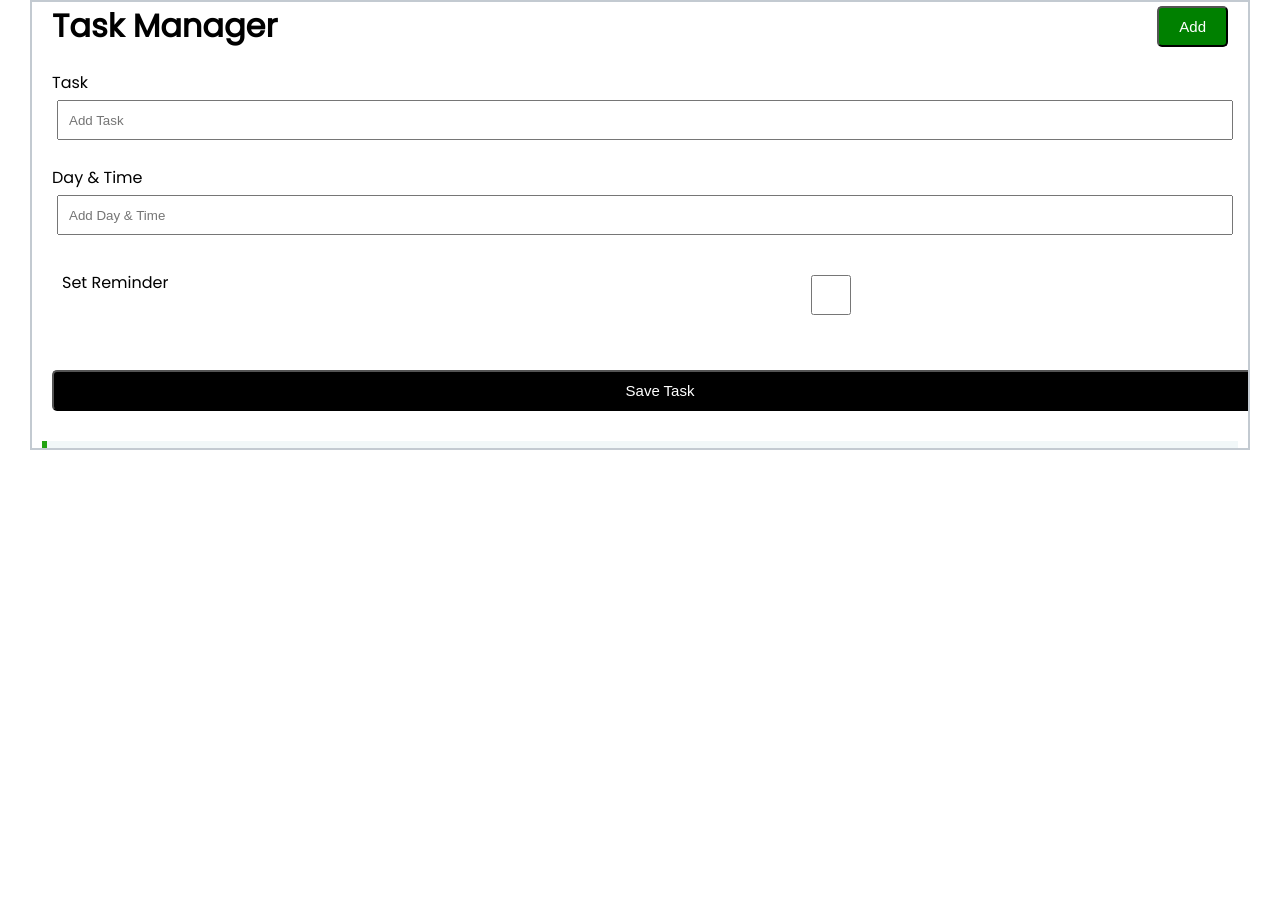
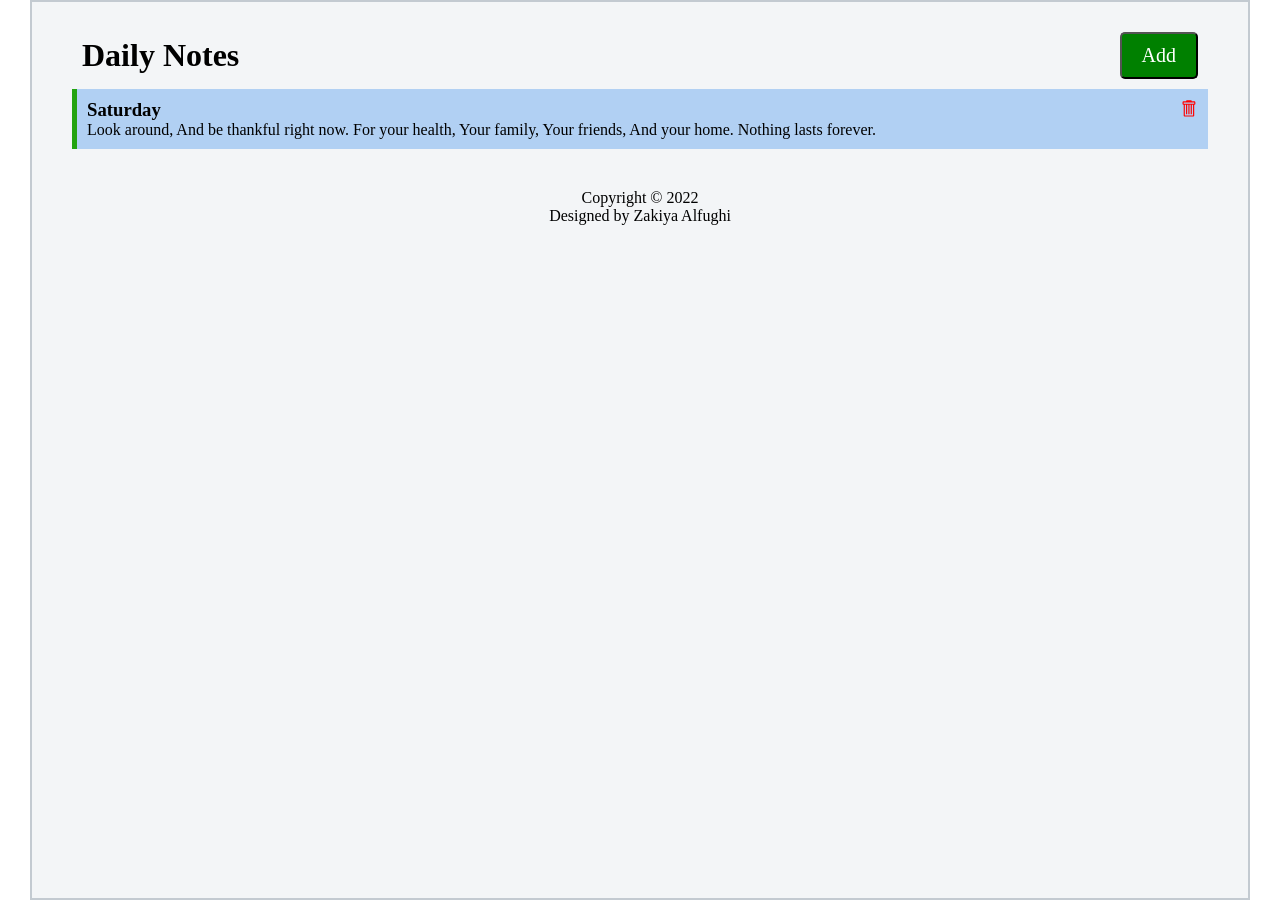
Before and after one commit to ZakiyaA/Daily-notes, a React (Create React App) app: page / in a window 1280 px wide. Before the commit the page ends 800 px from the top, so only its background shows below. Built offline with nearby package versions, Linux system fonts and the light colour scheme; data requests are answered from the project's data file.

Commit message:
Axios With React For CRUD from Json server

```diff
--- /dev/null
+++ b/db.json
@@ -0,0 +1,10 @@
+{
+  "tasks": [
+    {
+      "title": "Saturday",
+      "content": "Look around,\nAnd be thankful right now.\nFor your health,\nYour family,\nYour friends,\nAnd your home.\nNothing lasts forever.",
+      "reminder": true,
+      "id": 1
+    }
+  ]
+}
--- a/src/App.js
+++ b/src/App.js
@@ -1,49 +1,30 @@
 import React from "react";
-import { useState } from "react";
+import { useState, useEffect } from "react";
 import { Footer } from "./components/Footer.jsx";
 import { Header } from "./components/Header.jsx";
 import { AddTask } from "./components/AddTask.jsx";
 import Task from "./components/Task.jsx";
+import axios from 'axios';
+
+function App() {
+  const [tasks, setTasks] = useState([]);
+  const [showTask, setShowTask] = useState(false);
 
 
-
-
-function App() {
-
-  const [tasks, setTasks] = useState([
-    {
-        id: 1,
-        title: 'Doctor Appoinment',
-        day: 'August 12 @ 2:30pm',
-        reminder: true,
-    },
-    {
-        id: 2,
-        title: '30days coding ',
-        day: 'July 12 @ 9:30pm',
-        reminder: true,
-    },
-    {
-        id: 3,
-        title: 'Laundary ',
-        day: 'Sundays  @ 10:30pm',
-        reminder: false,
-    }
-  ]);
-
   const addTAsk = (task) => {
-
-    const id = Math.floor(Math.random() * 100) + 1;
-    const newTask = { id, ...task}
-    setTasks([...tasks, newTask]);
-    console.log(task);
+    axios.post('http://localhost:3000/tasks', task )
+    .then((response) => {setTasks([response.data, ...tasks]);})
+    .catch((error) => {console.log(error);
+  })
   }
 
   const Delete = (id) => {
+    axios.delete(`http://localhost:3000/tasks/${id}/`)
+    .then(resp => {console.log(resp.data)})
+    .catch(error => {console.log(error);});
     setTasks(
       tasks.filter((task) =>
       task.id !== id));
-
 }
 
   const Reminder = (id) => {
@@ -55,11 +36,22 @@ function App() {
     )
   }
 
+// use axios for data feaching...
+  useEffect(() => {
+    axios
+      .get('http://localhost:3000/tasks')
+      .then(response => {
+        console.log(response.data)
+        setTasks(response.data)
+      })
+  }, [])
+
   return (
     <div className="App">
        <div className="container">
-     <Header />
-     <AddTask  onAdd= {addTAsk}/>
+     <Header onAdd={() => setShowTask(!showTask)}
+     showTask={showTask}/>
+     {showTask && <AddTask  onAdd= {addTAsk}/>}
      {tasks.length > 0 ? (
      <Task tasks={tasks} onDelete = {Delete} onToggle = {Reminder} onAdd= {addTAsk}/>
      ) : (
--- a/src/components/AddTask.jsx
+++ b/src/components/AddTask.jsx
@@ -1,53 +1,68 @@
 import {React, useState} from 'react';
-import $ from 'jquery'
+import Alert from 'react-bootstrap/Alert';
+
 
 export const AddTask = ({onAdd}) => {
 
-  const [title, setTitle] = useState("")
-  const [day, setDay] = useState("")
-  const [reminder, setReminder] = useState(false)
-
+  const [title, setTitle] = useState("");
+  const [content, setContent] = useState("");
+  const [reminder, setReminder] = useState(false);
+  const [error, setError] = useState("");
 
   const handleSubmit = (e) => {
     e.preventDefault()
-    if(!title || !day) {
-      $(".task").after("<span>You Should Type Your Task</span>");
+    if(!title ) {
+      alert("please Enter")
     }
-    // else {
-    onAdd({title, day, reminder});
+    else {
+    onAdd({title, content, reminder});
     setTitle("");
-    setDay("");
+    setContent("");
     setReminder(false);
-    // }
 
+    }
   }
+
+
+
+
   return (
+
     <form className='task' onSubmit = {handleSubmit}>
+
         <div className="form-control">
-            <label >Task </label>
+            <label >Title </label>
             <input
             className='title'
             type="text"
             value={title}
             onChange={(event)=> setTitle(event.target.value)}
-            placeholder='Add Task'/>
+            // // onFocus={() => document.getElementsByClassName('error')[0].style.visibility = 'hidden'}
+            placeholder='Title'/>
         </div>
         <div className="form-control">
-            <label >Day & Time</label>
-            <input type="text"
-            value={day}
-            onChange={(event)=> setDay(event.target.value)}
-            placeholder='Add Day & Time'/>
+            <label >Content</label>
+            <textarea type="textare"
+            rows={8}
+            style={{ width: "100%" }}
+            value={content}
+            onChange={(event)=> setContent(event.target.value)}
+            placeholder='Note Content'/>
 
         </div>
         <div className="form-control form-check">
             <label > Set Reminder</label>
             <input type="checkbox"
+
             value={reminder}
             onChange={(event)=> setReminder(event.currentTarget.checked)}
             />
+
         </div>
-        <input className="btn submit-btn" type="submit"  value="Save Task" />
+
+        <input className="btn submit-btn" type="submit"  value="Save Note" />
+
     </form>
+
   )
 }
--- a/src/components/Footer.jsx
+++ b/src/components/Footer.jsx
@@ -3,7 +3,7 @@ import React from 'react'
 export const Footer = () => {
   return (
     <footer>
-    <p>Copyright &copy; 2020</p>
+    <p>Copyright &copy; 2022</p>
     <p>Designed by Zakiya Alfughi</p>
   </footer>
 );
--- a/src/components/Header.jsx
+++ b/src/components/Header.jsx
@@ -3,14 +3,12 @@ import { Button } from './Button';
 
 
 
-export const Header = () => {
-  const onClick = () => {
-    console.log("Clicked");
-  }
+export const Header = ({onAdd, showTask}) => {
+
   return (
     <header className="header">
-        <h1 className="title">Task Manager</h1>
-        <Button color='green' title='Add' onClick={onClick}/>
+        <h1 className="title">Daily Notes</h1>
+        <Button color={!showTask ? "green" : "red"} title={!showTask ? "Add" : "Close"} onClick={onAdd} />
     </header>
   )
 }
--- a/src/components/TasksLists.jsx
+++ b/src/components/TasksLists.jsx
@@ -1,13 +1,21 @@
 import React from 'react';
 import { GoTrashcan } from 'react-icons/go';
 export const TasksLists = ({task, onDelete, onToggle}) => {
+
   return (
+
+
     <div className={`add-task ${task.reminder ? 'reminder' : ""}`} onDoubleClick= {() => onToggle(task.id) }>
       <h3>{task.title} <GoTrashcan
           style= {{color: 'red', float:'right', cursor: 'pointer'}}
           onClick = {() => onDelete(task.id)}/>
         </h3>
-      <p>{task.day}</p>
+      <p>{task.content}</p>
     </div>
+
+
+
+
   );
+
 }
--- a/src/index.css
+++ b/src/index.css
@@ -4,6 +4,7 @@
   box-sizing: border-box;
   margin: 0;
   padding: 0;
+  font-family: 'Hanalei Fill', cursive;
 }
 
 body {
@@ -16,12 +17,14 @@ body {
 }
 
 .container {
-  height: 200px;
+  height: 900px;
   min-width: 500px;
   min-height: 450px;
   border: 2px solid rgb(195, 202, 209);
   margin:  auto 30px;
   overflow: auto;
+  padding: 30px;
+  background-color: #f3f5f7;
 }
 
 .header {
@@ -38,13 +41,17 @@ align-items: center;
 .btn {
 border-radius: 5px;
 cursor: pointer;
-background: #000;
-color: #fff;
-font-size: 15px;
+background: rgb(92, 140, 230);
+border-color: 0;
+font-size: 20px;
 margin-right: 20px;
 padding: 10px 20px;
+color: white;
 }
 
+.btn:hover {
+ opacity: 70%;
+}
 
 .task {
   display: block;
@@ -86,7 +93,7 @@ flex: 1;
 }
 
 .add-task {
-  background-color: rgb(241, 247, 248);
+  background-color: rgb(177, 208, 243);
   margin: 10px;
   padding: 10px;
 }
```
Also changed, not shown: package.json (+6 -1 lines), 1 other file (tests, documents, lock files or other folders).
